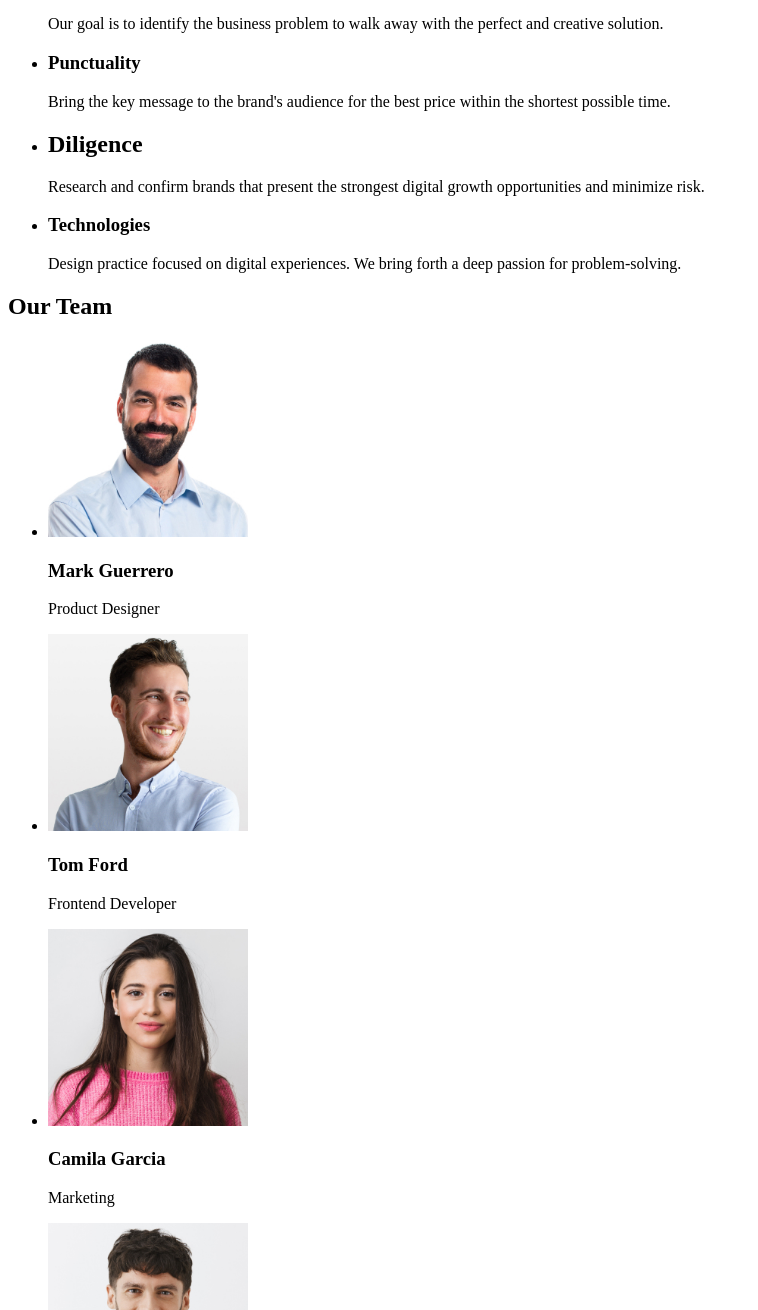
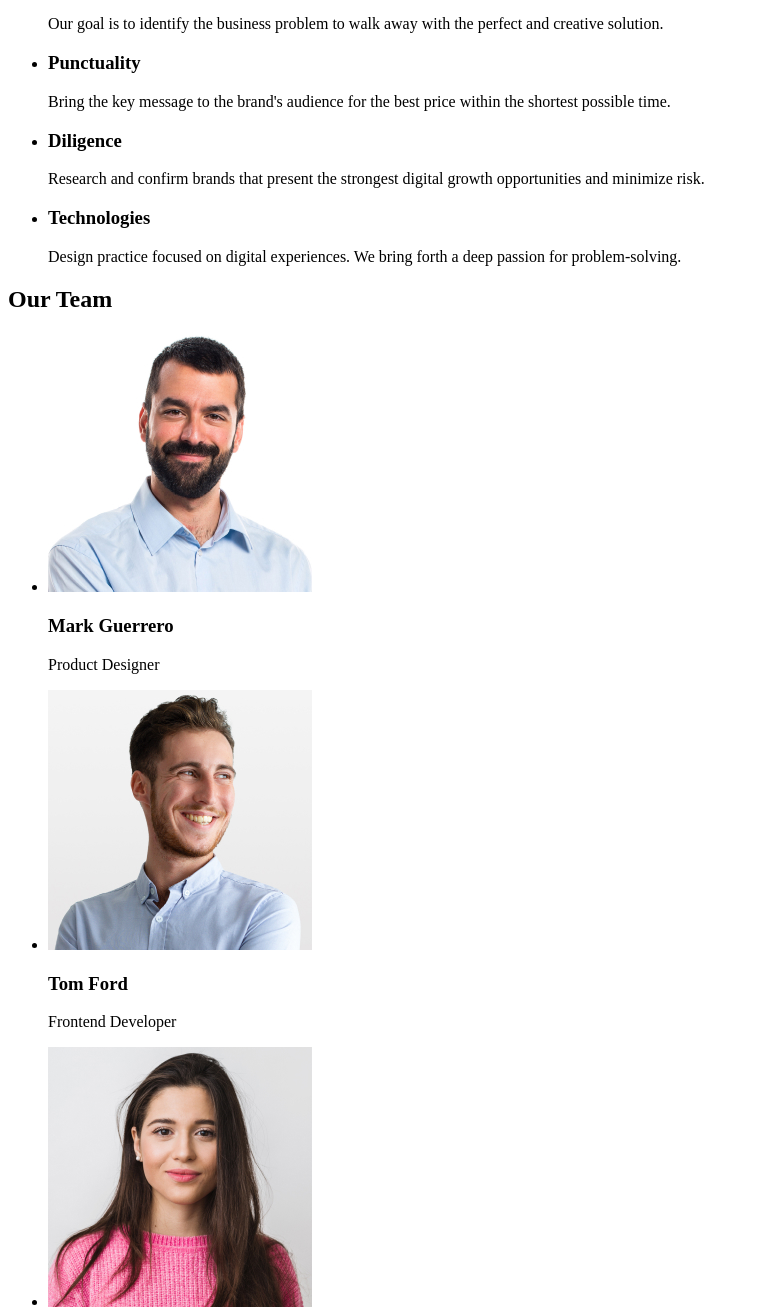
Before and after one commit to Oleh-Nabok/goit-markup-hw-01, a plain HTML site: page index.html in a window 1280 px wide. Shown: the part 328-1638 px from the top of the page, without its empty margins (0-758 px from the left). Drawn offline with Linux system fonts and the light colour scheme.

Commit message:
add index.html file

```diff
--- a/index.html
+++ b/index.html
@@ -7,9 +7,8 @@
 </head>
 <body>
     <header>
+        <nav>
         <a href="./index.htm">Web Studio</a>
-
-        <nav>
         <ul>
             <li><a href="">Studio</a></li>
             <li><a href="">Portfolio</a></li>
@@ -26,7 +25,6 @@
         </li>
         </ul>
     </address>
-
 </header>
 
     <main>
@@ -52,7 +50,7 @@ problem to walk away with the perfect and creative solution.
                     </p>
                 </li>
                 <li>
-                    <h1>Diligence</h1>
+                    <h3>Diligence</h3>
                     <p>
                         Research and confirm brands that present the strongest digital growth opportunities and minimize risk.
                     </p>
@@ -70,22 +68,22 @@ problem to walk away with the perfect and creative solution.
             <h2>Our Team</h2>
             <ul>
                 <li>
-                    <img src="images/img.jpg" alt="Description 1" width="200">
+                    <img src="images/img.jpg" alt="Description 1" width="264">
                       <h3>Mark Guerrero</h3>
                         <p>Product Designer</p>
                 </li>
                 <li>
-                    <img src="images/img (1).jpg" alt="Description 2" width="200">
+                    <img src="images/img1.jpg" alt="Description 2" width="264">
                       <h3>Tom Ford</h3>
                         <p>Frontend Developer</p>
                 </li>
                 <li>
-                    <img src="images/img (2).jpg" alt="Description 2" width="200">
+                    <img src="images/img2.jpg" alt="Description 2" width="264">
                       <h3>Camila Garcia</h3>
                         <p>Marketing</p>
                 </li>
                 <li>
-                    <img src="images/img (3).jpg" alt="Description 2" width="200">
+                    <img src="images/img3.jpg" alt="Description 2" width="264">
                       <h3>Daniel Wilson</h3>
                         <p>UI Designer</p>
                 </li>
@@ -94,7 +92,7 @@ problem to walk away with the perfect and creative solution.
     </main>
 
     <footer>
-        <a href="./index.html" class="link">Web Studio</a>
+        <a href="./index.html">Web Studio</a>
         <p>Increase the flow of customers and sales for your business with digital marketing & growth solutions.</p>
     </footer>
 </body>
```
Also changed, not shown: images/img1.jpg (renamed from images/img (1).jpg), images/img2.jpg (renamed from images/img (2).jpg), images/img3.jpg (renamed from images/img (3).jpg). Lines whose indentation alone changed are shown as unchanged.
